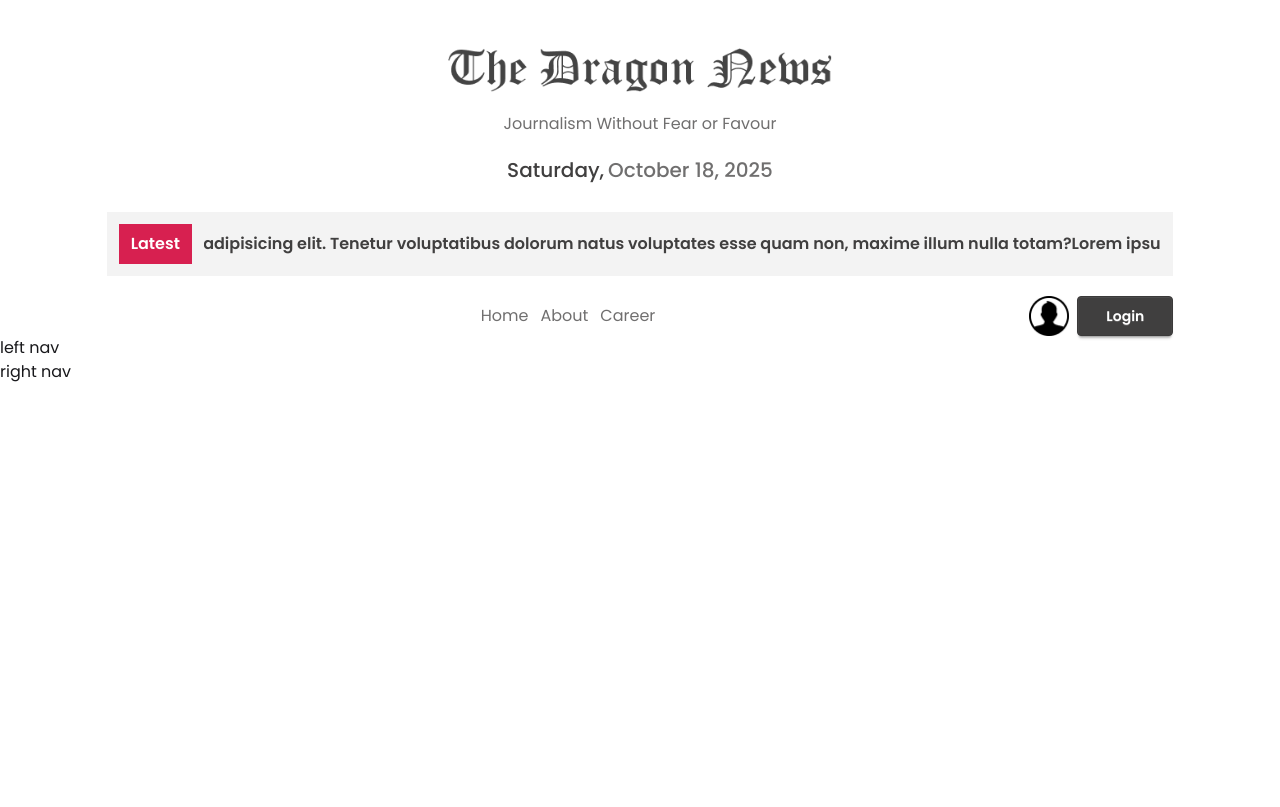
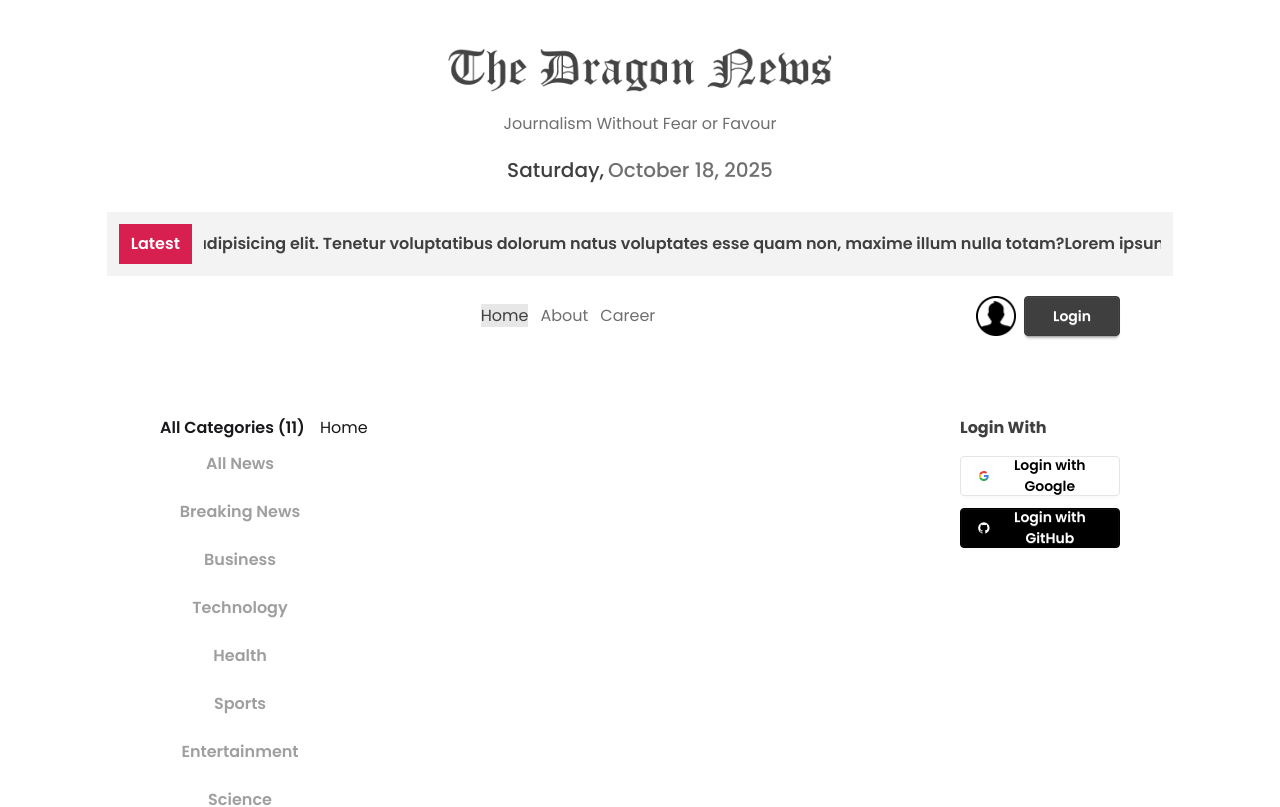
Before and after one commit to samibyte/dragon-news-portal, a React (Vite) app: page / in a window 1280 px wide. Shown: the top 807 px of the page. Built offline with nearby package versions, Linux system fonts and the light colour scheme.

Commit message:
Add home layout aside section

```diff
--- /dev/null
+++ b/src/components/Categories.jsx
@@ -0,0 +1,28 @@
+import { use } from "react";
+import { NavLink } from "react-router";
+
+const categoryPromise = fetch("/categories.json").then((res) => res.json());
+
+const Categories = () => {
+  const categories = use(categoryPromise);
+
+  return (
+    <div>
+      <h2 className="font-semibold">All Categories ({categories.length})</h2>
+      <ul className="text-center">
+        {categories.map((category) => (
+          <li key={category.id} className="font-semibold text-[#9F9F9F]">
+            <NavLink
+              className="hover:bg-base-200 block p-3"
+              to={`category/${category.id}`}
+            >
+              {category.name}
+            </NavLink>
+          </li>
+        ))}
+      </ul>
+    </div>
+  );
+};
+
+export default Categories;
--- /dev/null
+++ b/src/components/HomeLayout/LeftAside.jsx
@@ -0,0 +1,16 @@
+import { Suspense } from "react";
+import Categories from "../Categories";
+
+const LeftAside = () => {
+  return (
+    <div>
+      <Suspense
+        fallback={<span className="loading loading-bars loading-xl"></span>}
+      >
+        <Categories />
+      </Suspense>
+    </div>
+  );
+};
+
+export default LeftAside;
--- /dev/null
+++ b/src/components/HomeLayout/RightAside.jsx
@@ -0,0 +1,11 @@
+import SocialLogin from "../SocialLogin";
+
+const RightAside = () => {
+  return (
+    <div>
+      <SocialLogin />
+    </div>
+  );
+};
+
+export default RightAside;
--- /dev/null
+++ b/src/components/SocialLogin.jsx
@@ -0,0 +1,61 @@
+import React from "react";
+
+const SocialLogin = () => {
+  return (
+    <div>
+      <h3 className="text-primary mb-4 font-bold">Login With</h3>
+      <div className="space-y-3 *:w-full">
+        {/* Google  */}
+        <button className="btn border-[#e5e5e5] bg-white text-black">
+          <svg
+            aria-label="Google logo"
+            width="16"
+            height="16"
+            xmlns="http://www.w3.org/2000/svg"
+            viewBox="0 0 512 512"
+          >
+            <g>
+              <path d="m0 0H512V512H0" fill="#fff"></path>
+              <path
+                fill="#34a853"
+                d="M153 292c30 82 118 95 171 60h62v48A192 192 0 0190 341"
+              ></path>
+              <path
+                fill="#4285f4"
+                d="m386 400a140 175 0 0053-179H260v74h102q-7 37-38 57"
+              ></path>
+              <path
+                fill="#fbbc02"
+                d="m90 341a208 200 0 010-171l63 49q-12 37 0 73"
+              ></path>
+              <path
+                fill="#ea4335"
+                d="m153 219c22-69 116-109 179-50l55-54c-78-75-230-72-297 55"
+              ></path>
+            </g>
+          </svg>
+          Login with Google
+        </button>
+
+        {/* GitHub */}
+        <button className="btn border-black bg-black text-white">
+          <svg
+            aria-label="GitHub logo"
+            width="16"
+            height="16"
+            xmlns="http://www.w3.org/2000/svg"
+            viewBox="0 0 24 24"
+          >
+            <path
+              fill="white"
+              d="M12,2A10,10 0 0,0 2,12C2,16.42 4.87,20.17 8.84,21.5C9.34,21.58 9.5,21.27 9.5,21C9.5,20.77 9.5,20.14 9.5,19.31C6.73,19.91 6.14,17.97 6.14,17.97C5.68,16.81 5.03,16.5 5.03,16.5C4.12,15.88 5.1,15.9 5.1,15.9C6.1,15.97 6.63,16.93 6.63,16.93C7.5,18.45 8.97,18 9.54,17.76C9.63,17.11 9.89,16.67 10.17,16.42C7.95,16.17 5.62,15.31 5.62,11.5C5.62,10.39 6,9.5 6.65,8.79C6.55,8.54 6.2,7.5 6.75,6.15C6.75,6.15 7.59,5.88 9.5,7.17C10.29,6.95 11.15,6.84 12,6.84C12.85,6.84 13.71,6.95 14.5,7.17C16.41,5.88 17.25,6.15 17.25,6.15C17.8,7.5 17.45,8.54 17.35,8.79C18,9.5 18.38,10.39 18.38,11.5C18.38,15.32 16.04,16.16 13.81,16.41C14.17,16.72 14.5,17.33 14.5,18.26C14.5,19.6 14.5,20.68 14.5,21C14.5,21.27 14.66,21.59 15.17,21.5C19.14,20.16 22,16.42 22,12A10,10 0 0,0 12,2Z"
+            ></path>
+          </svg>
+          Login with GitHub
+        </button>
+      </div>
+    </div>
+  );
+};
+
+export default SocialLogin;
--- a/src/index.css
+++ b/src/index.css
@@ -19,3 +19,7 @@
 * {
   font-family: "Poppins", sans-serif;
 }
+
+a.active {
+  @apply bg-base-300 text-primary;
+}
--- a/src/layouts/HomeLayout.jsx
+++ b/src/layouts/HomeLayout.jsx
@@ -2,6 +2,8 @@ import { Outlet } from "react-router";
 import Header from "../components/Header/Header";
 import Headline from "../components/Header/Headline";
 import Navbar from "../components/Navbar/Navbar";
+import LeftAside from "../components/HomeLayout/LeftAside";
+import RightAside from "../components/HomeLayout/RightAside";
 
 const HomeLayout = () => {
   return (
@@ -11,16 +13,20 @@ const HomeLayout = () => {
         <section className="mx-auto mt-7 mb-5 flex w-10/12">
           <Headline />
         </section>
-        <nav className="mx-auto flex w-10/12">
+        <nav className="mx-auto flex w-9/12">
           <Navbar />
         </nav>
       </header>
-      <main>
-        <section className="left-nav">left nav</section>
-        <section className="main">
+      <main className="mx-auto mt-20 grid w-9/12 grid-cols-12">
+        <aside className="col-span-2">
+          <LeftAside />
+        </aside>
+        <section className="main col-span-8">
           <Outlet />
         </section>
-        <section className="right-nav">right nav</section>
+        <aside className="col-span-2">
+          <RightAside />
+        </aside>
       </main>
     </div>
   );
--- /dev/null
+++ b/src/pages/CategoryNews.jsx
@@ -0,0 +1,10 @@
+import React from "react";
+import { useParams } from "react-router";
+
+const CategoryNews = () => {
+  const { id } = useParams();
+
+  return <div>Category news - {id}</div>;
+};
+
+export default CategoryNews;
--- /dev/null
+++ b/src/pages/Home.jsx
@@ -0,0 +1,7 @@
+import React from "react";
+
+const Home = () => {
+  return <div>Home</div>;
+};
+
+export default Home;
--- a/src/routes/Router.jsx
+++ b/src/routes/Router.jsx
@@ -1,10 +1,22 @@
 import { createBrowserRouter } from "react-router";
 import HomeLayout from "../layouts/HomeLayout";
+import Home from "../pages/Home";
+import CategoryNews from "../pages/CategoryNews";
 
 const router = createBrowserRouter([
   {
     path: "/",
     element: <HomeLayout />,
+    children: [
+      {
+        index: true,
+        Component: Home,
+      },
+      {
+        path: "/category/:id",
+        Component: CategoryNews,
+      },
+    ],
   },
   {
     path: "/news",
```
